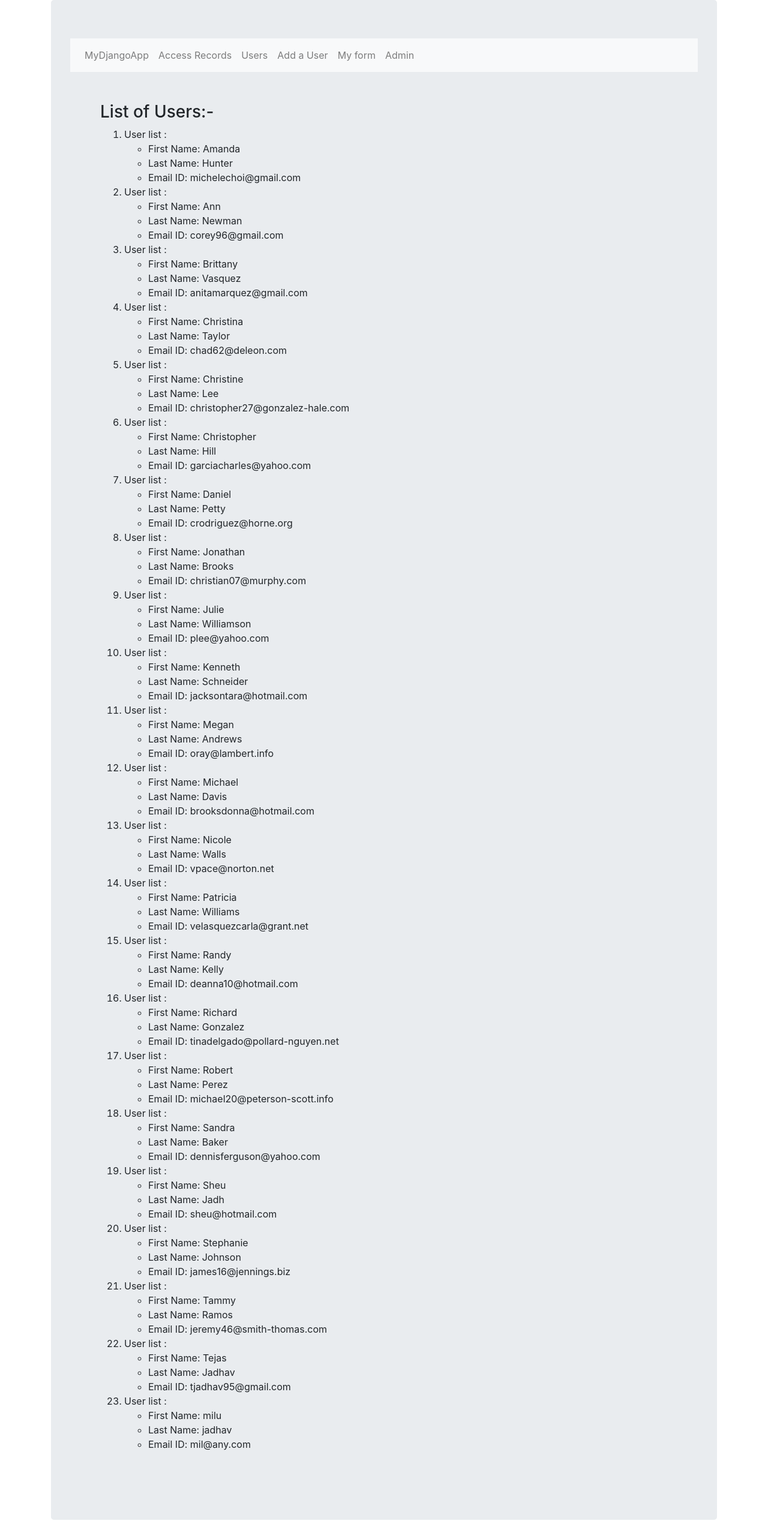
After one commit to TeeeJaey/Django-Projects, a Django app: page /MyDjangoApp/users/ in a window 1280 px wide. The commit adds this page. Shown: the whole page at 60% size. Run offline with Django 3.2, Linux system fonts and the light colour scheme; data comes from the database, SQL or seed files in the repository; both versions use the stored data as it was after the commit; parts of the project's set-up code (start-up, migrations or seed data) failed here and were passed over; some libraries are stand-ins or nearby versions.

Commit message:
Navigation

```diff
--- a/MyDjangoApp/urls.py
+++ b/MyDjangoApp/urls.py
@@ -15,10 +15,15 @@
         2. Add a URL to urlpatterns:  path('blog/', include('blog.urls'))
 """
 
-from MyDjangoApp import views
+from MyDjangoApp import views as mainView
 from django.conf.urls import url
 from django.urls import path
 
+app_name='MyDjangoApp'
+
 urlpatterns = [
-    path('',views.index,name='index'),
+    path('',mainView.welcome,name='welcome'),
+    path('accessRecords/',mainView.accessRecords,name='accessRecords'),
+    path('users/',mainView.users,name='users'),
+    path('addUser/',mainView.addUser,name='addUser'),
 ]
--- a/MyDjangoApp/views.py
+++ b/MyDjangoApp/views.py
@@ -5,16 +5,31 @@ from MyDjangoApp.userForm import UserForm
 from MyDjangoApp.models import Topic, Webpage, AccessRecord, User
 
 
+def index(request):
+    myDict={}
+    return render(request,'index.html',context=myDict)
 
-def index(request):
+def welcome(request):
+    myDict={}
+    return render(request,'MyDjangoApp/welcome.html',context=myDict)
+
+def accessRecords(request):
 
     webpgList = AccessRecord.objects.order_by('date')
-    dateDict = {'accessRecords': webpgList}
+    myDict = {'accessRecords': webpgList}
 
-    return render(request,'MyDjangoApp/index.html',context=dateDict)
+    return render(request,'MyDjangoApp/accessRecords.html',context=myDict)
 
 
 def users(request):
+    myUserForm = UserForm()
+
+    userList = User.objects.order_by('fname')
+    userDict = {'users': userList, 'userForm':myUserForm}
+
+    return render(request,'MyDjangoApp/users.html',context=userDict )
+
+def addUser(request):
 
     myUserForm = UserForm()
 
@@ -30,4 +45,4 @@ def users(request):
             return users(request)
         else:
             print('Invalid user form!')
-    return render(request,'MyDjangoApp/users.html',context=userDict )
+    return render(request,'MyDjangoApp/addUser.html',context=userDict )
--- a/MyDjangoProject/urls.py
+++ b/MyDjangoProject/urls.py
@@ -25,6 +25,5 @@ urlpatterns = [
     path('',mainView.index,name='index'),
     path('admin/', admin.site.urls),
     path('MyDjangoApp/', include('MyDjangoApp.urls')),
-    path('users/',mainView.users,name='users'),
     path('form/',fView.form,name='form'),
 ]
--- a/MyFormApp/views.py
+++ b/MyFormApp/views.py
@@ -5,7 +5,7 @@ from .form import FormName
 
 def index(request):
 
-    return render(request, 'form.html')
+    return render(request, 'MyForm/form.html')
 
 
 def form(request):
@@ -20,4 +20,4 @@ def form(request):
             print("Text: " + myform.cleaned_data['text'])
 
 
-    return render(request, 'form.html' , {'form':myform})
+    return render(request, 'MyFormApp/form.html' , {'form':myform})
--- a/Static/css/style.css
+++ b/Static/css/style.css
@@ -4,9 +4,6 @@ h1{
 }
 img{
     width:400px;
-}
-body{
-    margin:50px;
 }
 table
 {
--- a/Templates/MyDjangoApp/users.html
+++ b/Templates/MyDjangoApp/users.html
@@ -1,29 +1,10 @@
 <!DOCTYPE html>
-{% load staticfiles %}
-<html lang="en">
-<head>
-    <meta charset="UTF-8">
-    <title>Users</title>
-    <link rel="stylesheet" href="https://maxcdn.bootstrapcdn.com/bootstrap/4.0.0/css/bootstrap.min.css" integrity="sha384-Gn5384xqQ1aoWXA+058RXPxPg6fy4IWvTNh0E263XmFcJlSAwiGgFAW/dAiS6JXm" crossorigin="anonymous">
-    <link rel="stylesheet" href="{% static 'css/style.css' %}" />
-</head>
-<body>
 
-    <div class="container">
-        <h3>Add a User:-</h3>
-        <div class="jumbotron">
-            <form method="POST">
-                {{userForm.as_p}}
-                {% csrf_token %}
-                <input type="submit" class="btn btn-primary" value="Submit"/>
-            </form>
-        </div>
-    </div>
+{% extends "index.html" %}
 
-    <div class="container">
-        <div class="jumbotron">
-            <div class="Users">
-                <h3>All Users:-</h3>
+    {% block bodyBlock %}
+        <div class="Users" style="margin:50px">
+            <h3>List of Users:-</h3>
             {% if users %}
             <ol>
                 {% for user in users %}
@@ -41,7 +22,4 @@
             {% endif %}
         </div>
     </div>
-    </div>
-
-</body>
-</html>
+    {% endblock %}
--- /dev/null
+++ b/Templates/index.html
@@ -0,0 +1,39 @@
+<!DOCTYPE html>
+{% load staticfiles %}
+<html lang="en">
+<head>
+    <meta charset="UTF-8">
+    <title>Django Project</title>
+    <link rel="stylesheet" href="https://maxcdn.bootstrapcdn.com/bootstrap/4.0.0/css/bootstrap.min.css" integrity="sha384-Gn5384xqQ1aoWXA+058RXPxPg6fy4IWvTNh0E263XmFcJlSAwiGgFAW/dAiS6JXm" crossorigin="anonymous">
+    <link rel="stylesheet" href="{% static 'css/style.css' %}" />
+</head>
+<body>
+
+    <div class="container">
+        <div class="jumbotron">
+            <nav class="navbar navbar-expand-md navbar-light bg-light">
+                <button class="navbar-toggler" type="button" data-toggle="collapse" data-target="#navbarTop" aria-controls="navbar" aria-expanded="false" aria-label="Navigation menu">
+                    <span class="navbar-toggler-icon"></span>
+                </button>
+                <div class="collapse navbar-collapse" id="navbarTop">
+                    <ul class="navbar-nav mr-auto">
+                        <li class="nav-item"><a class="nav-link" href="{% url 'MyDjangoApp:welcome' %}" >MyDjangoApp</a></li>
+                        <li class="nav-item"><a class="nav-link" href="{% url 'MyDjangoApp:accessRecords' %}" >Access Records</a></li>
+                        <li class="nav-item"><a class="nav-link" href="{% url 'MyDjangoApp:users' %}" >Users</a></li>
+                        <li class="nav-item"><a class="nav-link" href="{% url 'MyDjangoApp:addUser' %}" >Add a User</a></li>
+                        <li class="nav-item"><a class="nav-link" href="{% url 'form' %}" >My form</a></li>
+                        <li class="nav-item"><a class="nav-link" href="{% url 'admin:index' %}" >Admin</a></li>
+                    </ul>
+                </div>
+            </nav>
+
+
+            {% block bodyBlock %}
+                <!-- Our Body will be injected here -->
+            {% endblock %}
+
+        </div>
+    </div>
+
+</body>
+</html>
```
Also changed, not shown: Templates/MyDjangoApp/accessRecords.html (added, +29 -0 lines), Templates/MyDjangoApp/addUser.html (added, +12 -0 lines), Templates/MyDjangoApp/index.html (deleted, +0 -46 lines), Templates/MyDjangoApp/welcome.html (added, +12 -0 lines), Templates/MyFormApp/form.html (added, +13 -0 lines), Templates/form.html (deleted, +0 -22 lines), db.sqlite3, 3 other files. Lines whose indentation alone changed are shown as unchanged.
